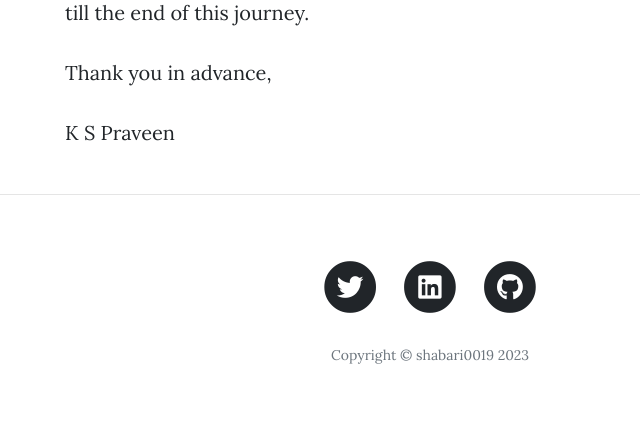
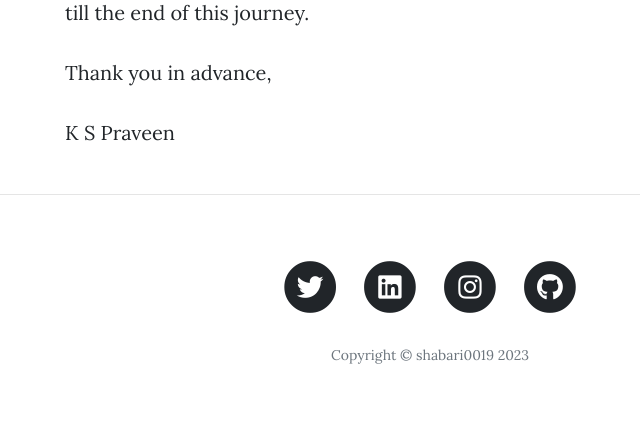
Before and after one commit to shabari0019/praveen_blog, a Flask app: page /about in a window 1280 px wide. Shown: the part 944-1375 px from the top of the page, without its empty margins (210-850 px from the left). Run offline with Flask 2, Linux system fonts and the light colour scheme; some libraries are stand-ins or nearby versions.

Commit message:
database and insta update

```diff
--- a/main.py
+++ b/main.py
@@ -9,15 +9,15 @@ from sqlalchemy.orm import relationship
 from flask_login import UserMixin, login_user, LoginManager, login_required, current_user, logout_user
 from forms import LoginForm, RegisterForm, CreatePostForm, CommentForm
 from flask_gravatar import Gravatar
-
+import os
 app = Flask(__name__)
-app.config['SECRET_KEY'] = '8BYkEfBA6O6donzWlSihBXox7C0sKR6b'
+app.config['SECRET_KEY'] = os.environ.get('SECRET_KEY')
 ckeditor = CKEditor(app)
 Bootstrap(app)
 gravatar = Gravatar(app, size=100, rating='g', default='retro', force_default=False, force_lower=False, use_ssl=False, base_url=None)
 
 ##CONNECT TO DB
-app.config['SQLALCHEMY_DATABASE_URI'] = 'sqlite:///blog.db'
+app.config['SQLALCHEMY_DATABASE_URI'] = os.environ.get('DATABASE_URL',"sqlite:///blog.db")
 app.config['SQLALCHEMY_TRACK_MODIFICATIONS'] = False
 db = SQLAlchemy(app)
 login_manager = LoginManager()
--- a/requirements.txt
+++ b/requirements.txt
@@ -1,4 +1,5 @@
 gunicorn==20.1.0
+psycopg2-binary==2.9.5
 certifi==2020.6.20
 chardet==3.0.4
 click==7.1.2
--- a/templates/footer.html
+++ b/templates/footer.html
@@ -17,6 +17,14 @@
                 <span class="fa-stack fa-lg">
                   <i class="fas fa-circle fa-stack-2x"></i>
                   <i class="fab fa-linkedin fa-stack-1x fa-inverse"></i>
+                </span>
+              </a>
+            </li>
+            <li class="list-inline-item">
+              <a href="https://www.instagram.com/__praveen_k_s/">
+                <span class="fa-stack fa-lg">
+                  <i class="fas fa-circle fa-stack-2x"></i>
+                  <i class="fab fa-instagram fa-stack-1x fa-inverse"></i>
                 </span>
               </a>
             </li>
```
